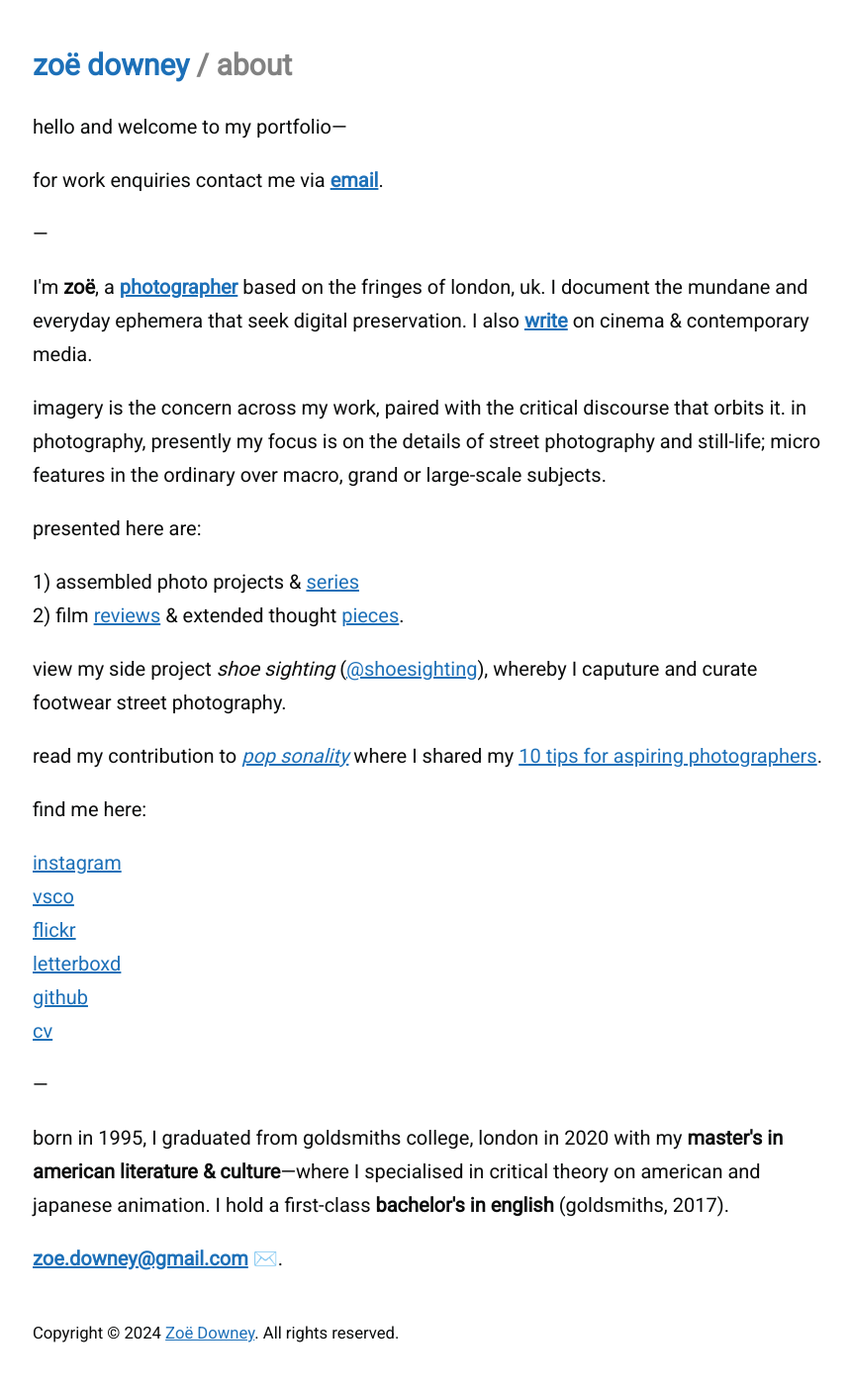
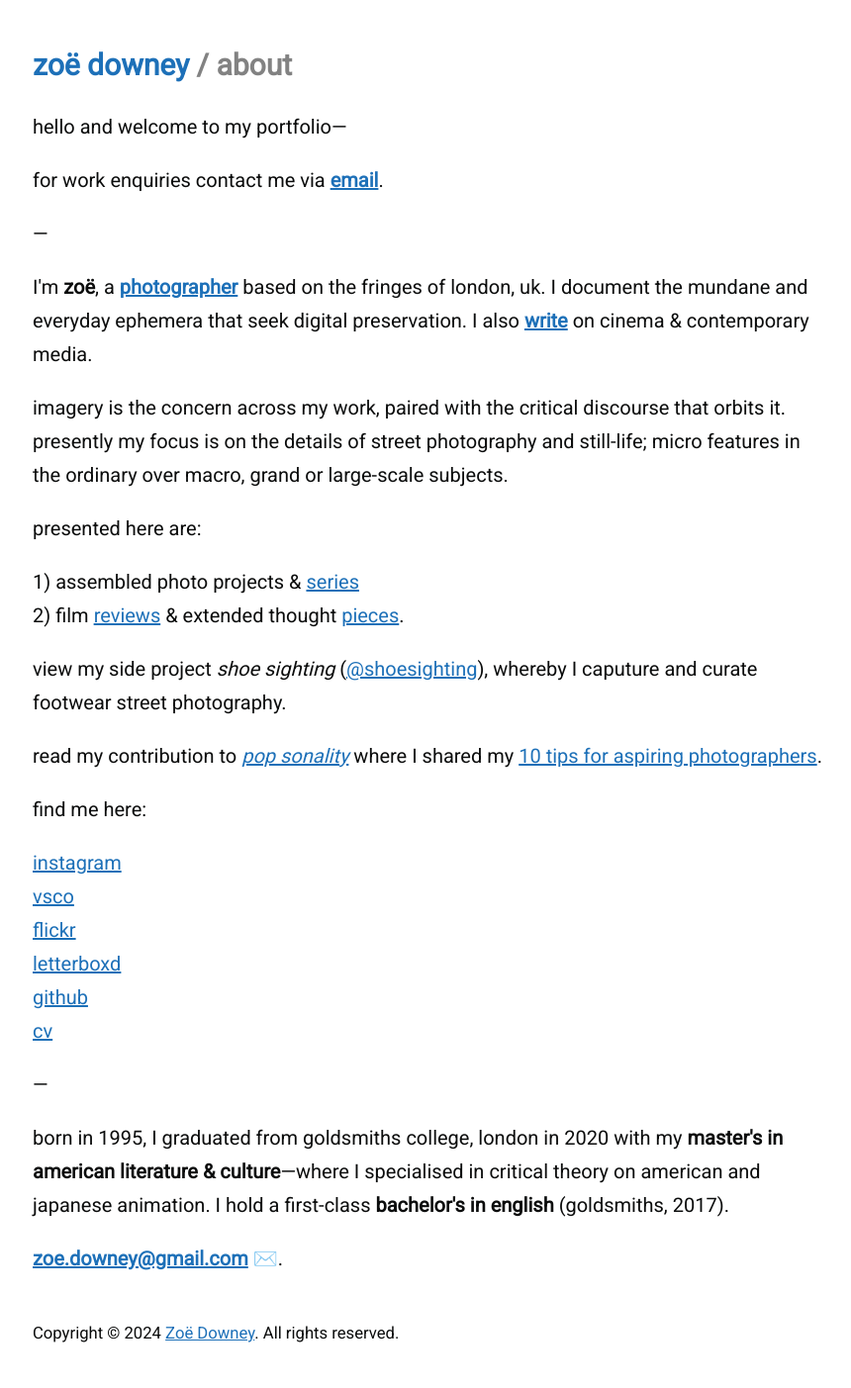
Before and after one commit to zoeurl/zoedowney.github.io, a Jekyll site: the page built from about/index.html, in a window 1280 px wide. Shown: the whole page at 99% size, without its empty margins (207-1067 px from the left). Built offline with Jekyll 4.4.1, drawn with Linux system fonts in a browser that asks for light colours.

Commit message:
Update index.html

```diff
--- a/about/index.html
+++ b/about/index.html
@@ -12,7 +12,7 @@
 </p>
 I'm <strong>zoë</strong>, a <strong><a href="https://www.zoedowney.com/photography/">photographer</a></strong> based on the fringes of london, uk. I document the mundane and everyday ephemera that seek digital preservation. I also <strong><a href="https://www.zoedowney.com/writing/">write</a></strong> on cinema & contemporary media.
 </p>
-imagery is the concern across my work, paired with the critical discourse that orbits it. in photography, presently my focus is on the details of street photography and still-life; micro features in the ordinary over macro, grand or large-scale subjects.
+imagery is the concern across my work, paired with the critical discourse that orbits it. presently my focus is on the details of street photography and still-life; micro features in the ordinary over macro, grand or large-scale subjects.
 </p>
 presented here are:
 </p>
```
